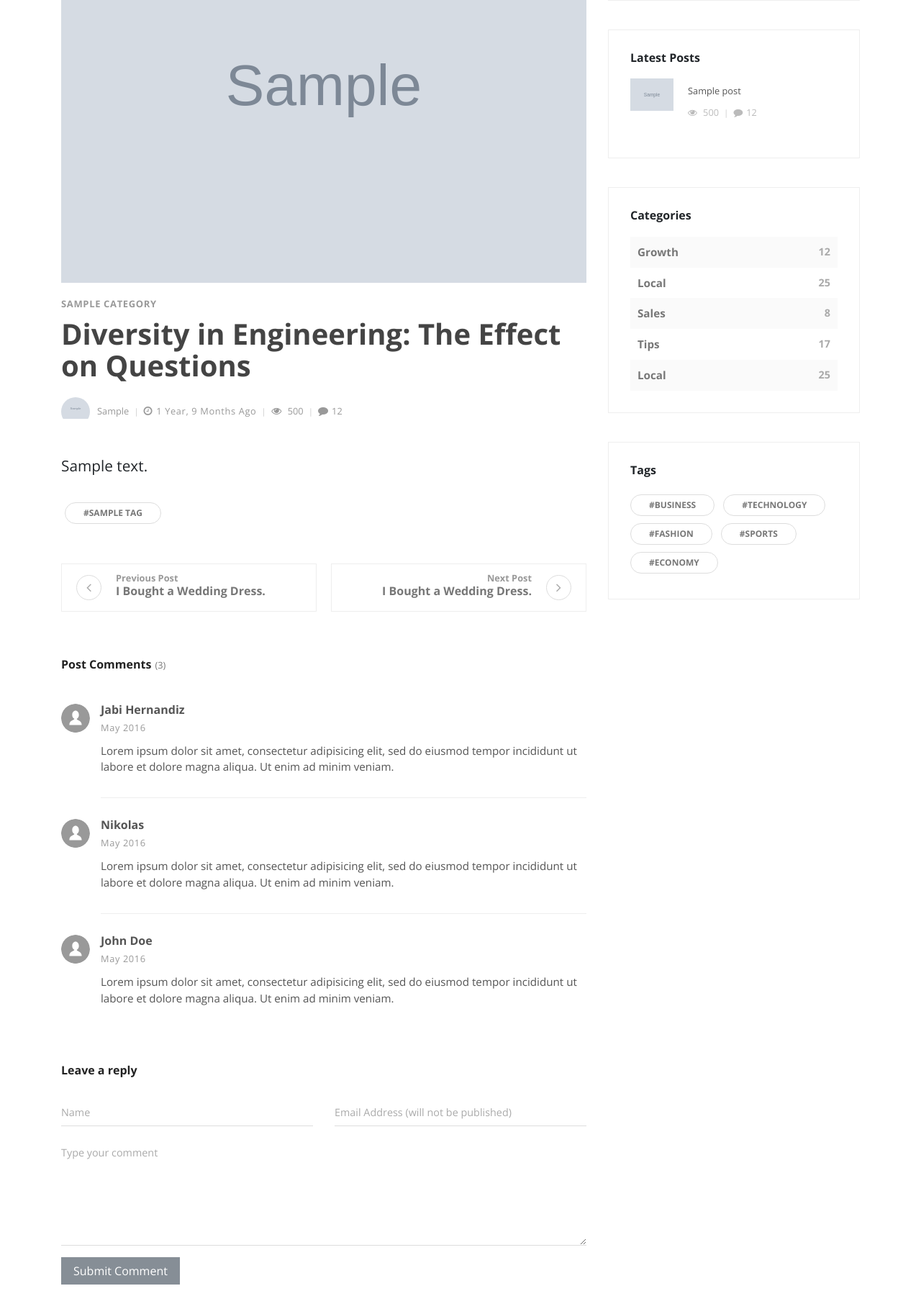
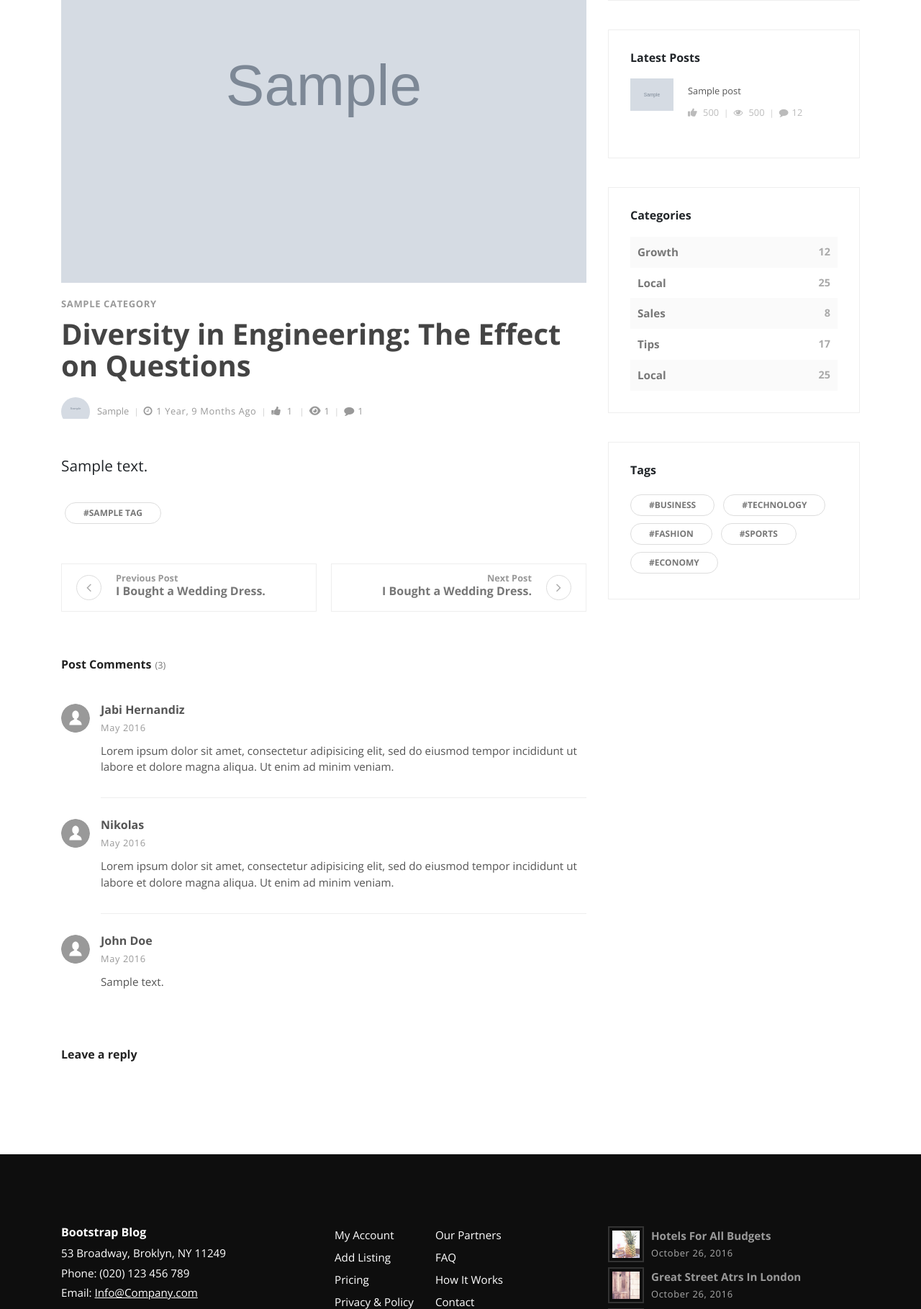
Before and after one commit to habibAbdelgaber/fully-featured-django-blog, a Django app: a page that uses templates/posts/post.html in a window 1280 px wide. Shown: the part 861-2680 px from the top of the page at 72% size. Run offline with Django 3.2, Linux system fonts and the light colour scheme; tables that the repository leaves empty hold one stand-in row (values such as "Sample post"); grey boxes marked "Sample" are stand-in pictures; some libraries are stand-ins or nearby versions.

Commit message:
Fully featured django blog updated

```diff
--- a/posts/models.py
+++ b/posts/models.py
@@ -20,12 +20,42 @@ class Post(models.Model):
     def __str__(self):
         return self.title
 
+
+    @property
+    def get_comment_count(self):
+        # comment_count = self.comment_set.all().count()
+        # return comment_count
+        return self.comment_set.all().count()
+
+    @property
+    def get_view_count(self):
+        # comment_count = self.postview_set.all().count()
+        # return comment_count
+        return self.postview_set.all().count()
+
+    # @property
+    # def get_view_count(self):
+    #     # comment_count = self.postview_set.all().count()
+    #     # return comment_count
+    #     return Post.objects.filter(comment__post=comment).count()
+
+    @property
+    def get_like_count(self):
+        # comment_count = self.postlike_set.all().count()
+        # return comment_count
+        return self.postlike_set.all().count()
+
     def get_absolute_url(self):
         return reverse('posts:detail', kwargs={'slug': self.slug})
+
+
+    def get_like_url(self):
+        return reverse('posts:like', kwargs={'slug': self.slug})
 
 class Comment(models.Model):
     user = models.ForeignKey(settings.AUTH_USER_MODEL, on_delete=models.CASCADE)
     post = models.ForeignKey(Post, blank=True, null=True, on_delete=models.CASCADE)
+    content = models.TextField(blank=True, null=True)
     timestamp = models.DateTimeField(auto_now_add=True)
 
     def __str__(self):
--- a/posts/urls.py
+++ b/posts/urls.py
@@ -5,5 +5,6 @@ app_name = 'posts'
 
 urlpatterns = [
     path('', views.HomeView.as_view(), name='home'),
-    path('detail/<slug>/', views.PostDetailView.as_view(), name='detail')
+    path('detail/<slug>/', views.PostDetailView.as_view(), name='detail'),
+    path('detail/<slug>/like/', views.get_post_like, name='like')
 ]
--- a/posts/views.py
+++ b/posts/views.py
@@ -1,8 +1,12 @@
 from django.contrib import messages
-from django.shortcuts import render, redirect
+from django.urls import reverse
+from django.shortcuts import render, redirect, get_object_or_404
 from django.views import generic
+from django.contrib.auth.decorators import login_required
 from subscribers.models import NewsLetter
-from .models import Post
+from django.contrib.auth.mixins import LoginRequiredMixin
+from .forms import CommentForm
+from .models import Post, PostLike, PostView
 
 
 class HomeView(generic.View):
@@ -28,11 +32,47 @@ class HomeView(generic.View):
 class PostDetailView(generic.DetailView):
     template_name = 'posts/post.html'
     model = Post
+    form = CommentForm
+
+    def get_object(self):
+        obj = super(PostDetailView, self).get_object()
+        if self.request.user.is_authenticated:
+             PostView.objects.get_or_create(
+            user=self.request.user,
+            post=obj
+        )
+
+        return obj
+
+    def post(self, request, *args, **kwargs):
+        form = CommentForm(request.POST or None)
+        if form.is_valid():
+            post = self.get_object()
+            form.instance.user = self.request.user
+            form.instance.post = post
+            form.save()
+            return redirect(reverse('posts:detail', kwargs={'slug': post.slug}))
+
+
     def get_context_data(self, *args,**kwargs):
         recent_posts = Post.objects.order_by('-timestamp').filter(is_featured=True)[:3]
         context = super(PostDetailView, self).get_context_data(*args,**kwargs)
         # context['recent_posts'] = recent_posts
         context.update({
-            'recent_posts': recent_posts
+            'recent_posts': recent_posts,
+            'form': self.form
         })
         return context
+
+@login_required
+def get_post_like(request, slug):
+    post = get_object_or_404(Post, slug=slug)
+    like_qs = PostLike.objects.filter(user=request.user, post=post)
+    if like_qs.exists():
+        like_qs[0].delete()
+        return redirect('posts:detail', slug=slug)
+    PostLike.objects.create(
+        user=request.user,
+        post=post,
+    )
+    return redirect('posts:detail', slug=slug)
--- a/templates/includes/navbar.html
+++ b/templates/includes/navbar.html
@@ -19,7 +19,7 @@
         <div class="container">
             <!-- Navbar Brand -->
             <div class="navbar-header d-flex align-items-center justify-content-between">
-                <!-- Navbar Brand --><a href="index.html" class="navbar-brand">CodingY</a>
+                <!-- Navbar Brand --><a href="/" class="navbar-brand">CodingY</a>
                 <!-- Toggle Button-->
                 <button type="button" data-toggle="collapse" data-target="#navbarcollapse"
                     aria-controls="navbarcollapse" aria-expanded="false" aria-label="Toggle navigation"
@@ -34,8 +34,15 @@
                     </li>
                     <li class="nav-item"><a href="#" class="nav-link ">Contact</a>
                     </li>
+                    {% if request.user.is_authenticated %}
+                    <li class="nav-item"><a href="{% url 'account_logout' %}" class="nav-link ">Logout</a>
+                        {% else %}
+                    <li class="nav-item"><a href="{% url 'account_login' %}" class="nav-link ">Sign in</a>
+                    <li class="nav-item"><a href="{% url 'account_signup' %}" class="nav-link ">Sign up</a>
+                    </li>
+                    {% endif %}
                 </ul>
-                <div class="navbar-text"><a href="#" class="search-btn"><i class="icon-search-1"></i></a></div>
+                <div class="navbar-text"><a href="#" class="search-btn"><i class="fa fa-search"></i></a></div>
                 <ul class="langs navbar-text"><a href="#" class="active">EN</a><span> </span><a href="#">ES</a></ul>
             </div>
         </div>
--- a/templates/posts/index.html
+++ b/templates/posts/index.html
@@ -28,7 +28,7 @@
             <header class="post-header">
               <div class="category">
                 {% for category in post.categories.all %}
-                <span class="badge bg-secondary rounded-pill p-1">
+                <span class="p-1 px-2" style="background-color: #888; border-radius: 5rem;">
                   <a href="#">{{category.name}}</a>
                 </span>
                 <!-- <span class="badge bg-secondary rounded-pill p-1">
--- a/templates/posts/post.html
+++ b/templates/posts/post.html
@@ -1,5 +1,6 @@
 {% extends 'account/base.html' %}
 {% load static %}
+{% load crispy_forms_tags %}
 
 {% block content %}
 <div class="container">
@@ -27,8 +28,14 @@
               </a>
               <div class="d-flex align-items-center flex-wrap">
                 <div class="date"><i class="fa fa-clock"></i>{{ object.timestamp|timesince }} ago</div>
-                <div class="views"><i class="fa fa-eye"></i> 500</div>
-                <div class="comments meta-last"><i class="fa fa-comment"></i>12</div>
+                <div class="views">
+                  <a href="{{object.get_like_url}}">
+                    <i class="fa fa-thumbs-up"></i>
+                  </a>
+                  {{object.get_like_count}}
+                </div>
+                <div class="views"><i class="fas fa-eye"></i>{{object.get_view_count}}</div>
+                <div class="comments meta-last"><i class="fa fa-comment"></i>{{object.get_comment_count}}</div>
               </div>
             </div>
             <div class="post-body">
@@ -81,39 +88,38 @@
               </div>
               <div class="comment">
                 <div class="comment-header d-flex justify-content-between">
+                  {% for comment in object.comment_set.all %}
                   <div class="user d-flex align-items-center">
+
                     <div class="image"><img src="img/user.svg" alt="..." class="img-fluid rounded-circle"></div>
                     <div class="title"><strong>John Doe</strong><span class="date">May 2016</span></div>
                   </div>
                 </div>
                 <div class="comment-body">
-                  <p>Lorem ipsum dolor sit amet, consectetur adipisicing elit, sed do eiusmod tempor incididunt ut
-                    labore et dolore magna aliqua. Ut enim ad minim veniam.</p>
+                  <p>
+                    {{ comment.content }}
+                  </p>
                 </div>
+                {% endfor %}
               </div>
             </div>
             <div class="add-comment">
               <header>
                 <h3 class="h6">Leave a reply</h3>
               </header>
-              <form action="#" class="commenting-form">
+              {% if request.user.is_authenticated %}
+              <form action="." class="commenting-form" method='POST'>
+                {% csrf_token %}
                 <div class="row">
-                  <div class="form-group col-md-6">
-                    <input type="text" name="username" id="username" placeholder="Name" class="form-control">
-                  </div>
-                  <div class="form-group col-md-6">
-                    <input type="email" name="username" id="useremail"
-                      placeholder="Email Address (will not be published)" class="form-control">
-                  </div>
                   <div class="form-group col-md-12">
-                    <textarea name="usercomment" id="usercomment" placeholder="Type your comment"
-                      class="form-control"></textarea>
+                    {{ form|crispy}}
                   </div>
                   <div class="form-group col-md-12">
                     <button type="submit" class="btn btn-secondary">Submit Comment</button>
                   </div>
                 </div>
               </form>
+              {% endif %}
             </div>
           </div>
         </div>
@@ -144,6 +150,7 @@
               <div class="image"><img src="{{latest.img.url}}" alt="..." class="img-fluid"></div>
               <div class="title"><small>{{latest.title}}</small>
                 <div class="d-flex align-items-center">
+                  <div class="views"><i class="fas fa-thumbs-up"></i> 500</div>
                   <div class="views"><i class="fa fa-eye"></i> 500</div>
                   <div class="comments"><i class="fa fa-comment"></i>12</div>
                 </div>
```
Also changed, not shown: posts/forms.py (added, +11 -0 lines), posts/migrations/0004_comment_content.py (added).
